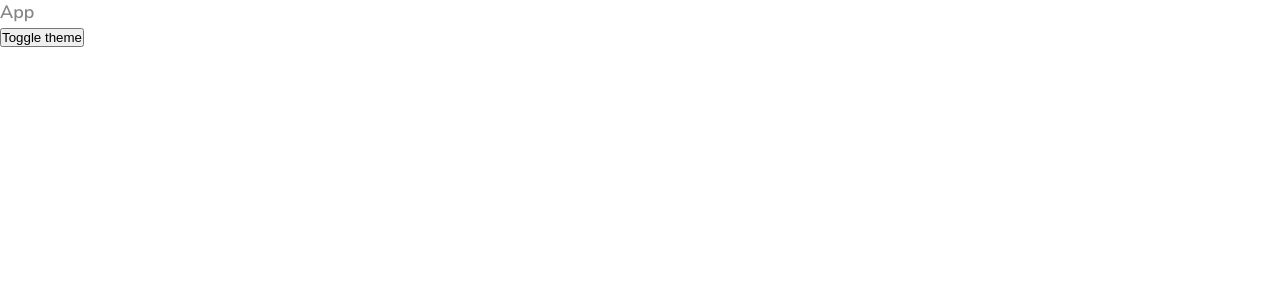
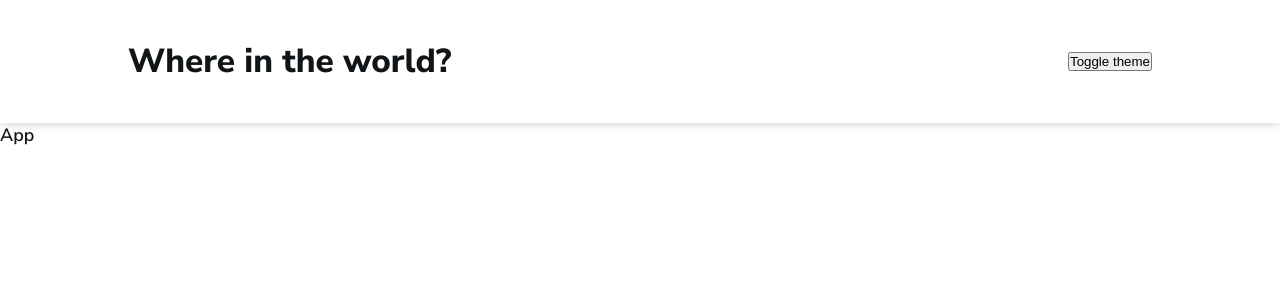
Before and after one commit to lauralen/feedback, a React (Create React App) app: page / in a window 1280 px wide. Shown: the top 300 px of the page. Built offline with nearby package versions, Linux system fonts and the light colour scheme.

Commit message:
Add Header

```diff
--- a/src/App.tsx
+++ b/src/App.tsx
@@ -1,7 +1,6 @@
 import { useState } from 'react'
 import cx from 'classnames'
-
-import './App.scss'
+import Header from 'layout/Header'
 
 type Theme = 'light' | 'dark'
 
@@ -9,19 +8,20 @@ function App() {
   const [theme, setTheme] = useState<Theme>('light')
 
   return (
-    <div>
     <div
       className={cx({
         'theme-light': theme === 'light',
         'theme-dark': theme === 'dark',
       })}
     >
-        <div className="App">App</div>
-      </div>
-
+      <Header>
+        <h1>Where in the world?</h1>
         <button onClick={() => setTheme(theme === 'light' ? 'dark' : 'light')}>
           Toggle theme
         </button>
+      </Header>
+
+      <div className="App">App</div>
     </div>
   )
 }
--- /dev/null
+++ b/src/layout/Header.tsx
@@ -0,0 +1,7 @@
+import { FC } from 'react'
+
+const Header: FC = ({ children }) => {
+  return <header>{children}</header>
+}
+
+export default Header
--- a/src/serviceWorker.ts
+++ b/src/serviceWorker.ts
@@ -1,3 +1,4 @@
+/* eslint-disable no-console */
 // This optional code is used to register a service worker.
 // register() is not called by default.
 
--- a/src/styles/_theme.scss
+++ b/src/styles/_theme.scss
@@ -2,10 +2,12 @@
 
 $themes: (
   light: (
-    color: $color-darkgrey,
+    color: $color-blue,
+    backgroundColor: $color-white,
   ),
   dark: (
     color: $color-lightgrey,
+    backgroundColor: $color-blue,
   ),
 );
 
--- a/src/styles/_variables.scss
+++ b/src/styles/_variables.scss
@@ -16,3 +16,6 @@ $font-size-large: 1.6rem;
 $font-weight-thin: 400;
 $font-weight-default: 600;
 $font-weight-bold: 800;
+
+// SHADOWS
+$shadow: 0 0.1rem 0.8rem $color-grey;
--- /dev/null
+++ b/src/styles/components/Header.scss
@@ -0,0 +1,27 @@
+@import 'styles/variables';
+@import 'styles/mixins';
+@import 'styles/theme';
+
+header {
+  display: flex;
+  justify-content: space-between;
+  align-items: center;
+  padding: 2.5rem 2rem;
+  font-size: 1rem;
+  font-weight: $font-weight-bold;
+  box-shadow: $shadow;
+
+  @include themify($themes) {
+    color: themed('color');
+    background-color: themed('backgroundColor');
+  }
+
+  @include respond-tablet {
+    font-size: 1.3rem;
+    padding: 3rem 5rem;
+  }
+
+  @include respond-desktop {
+    padding: 3rem 10rem;
+  }
+}
--- a/src/styles/index.scss
+++ b/src/styles/index.scss
@@ -2,3 +2,6 @@
 @import 'mixins';
 @import 'theme';
 @import 'variables';
+
+@import './components/Header.scss';
+@import './components/App.scss';
```
Also changed, not shown: src/styles/components/App.scss (renamed from src/App.scss). Lines whose indentation alone changed are shown as unchanged.
